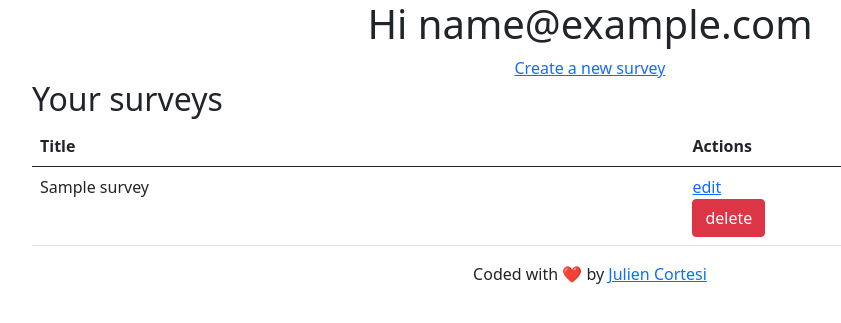
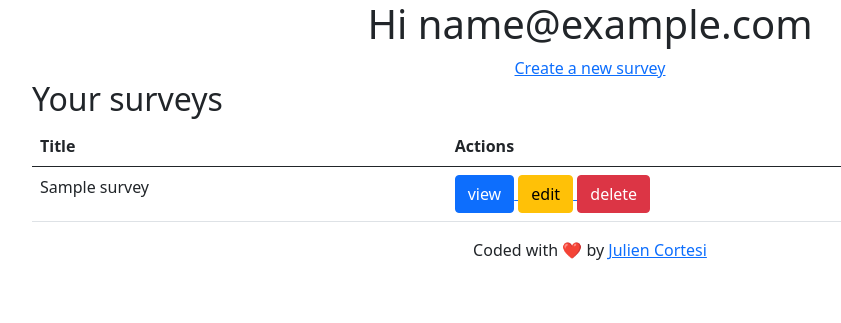
Before and after one commit to ju-c/django-survey-app, a Django app: page /surveys/ in a window 1280 px wide. Shown: the top 323 px of the page, without its empty margins (50-891 px from the left). Run offline with Django 3.2, Linux system fonts and the light colour scheme; a user stored in the database is signed in; tables that the repository leaves empty hold one stand-in row (values such as "Sample post").

Commit message:
adding view and edit buttons to the listing page

```diff
--- a/templates/surveys/listing.html
+++ b/templates/surveys/listing.html
@@ -22,15 +22,12 @@
             <tr>
                 <td>{{ survey.title }}</td>
                 <td>
-                    {% if survey.is_active %}
                     <a href="{% url 'survey-detail' survey.pk %}">
-                        <div class="ui button">view</div>
+                        <div class="btn btn-primary">view</div>
                     </a>
-                    {% else %}
                     <a href="{% url 'survey-edit' survey.pk %}">
-                        <div class="ui button">edit</div>
+                        <div class="btn btn-warning">edit</div>
                     </a>
-                    {% endif %}
                     <form method="post" action="{% url 'survey-delete' survey.pk %}" style="display: inline-block;">
                         {% csrf_token %}
                         <button class="btn btn-danger">delete</button>
```
